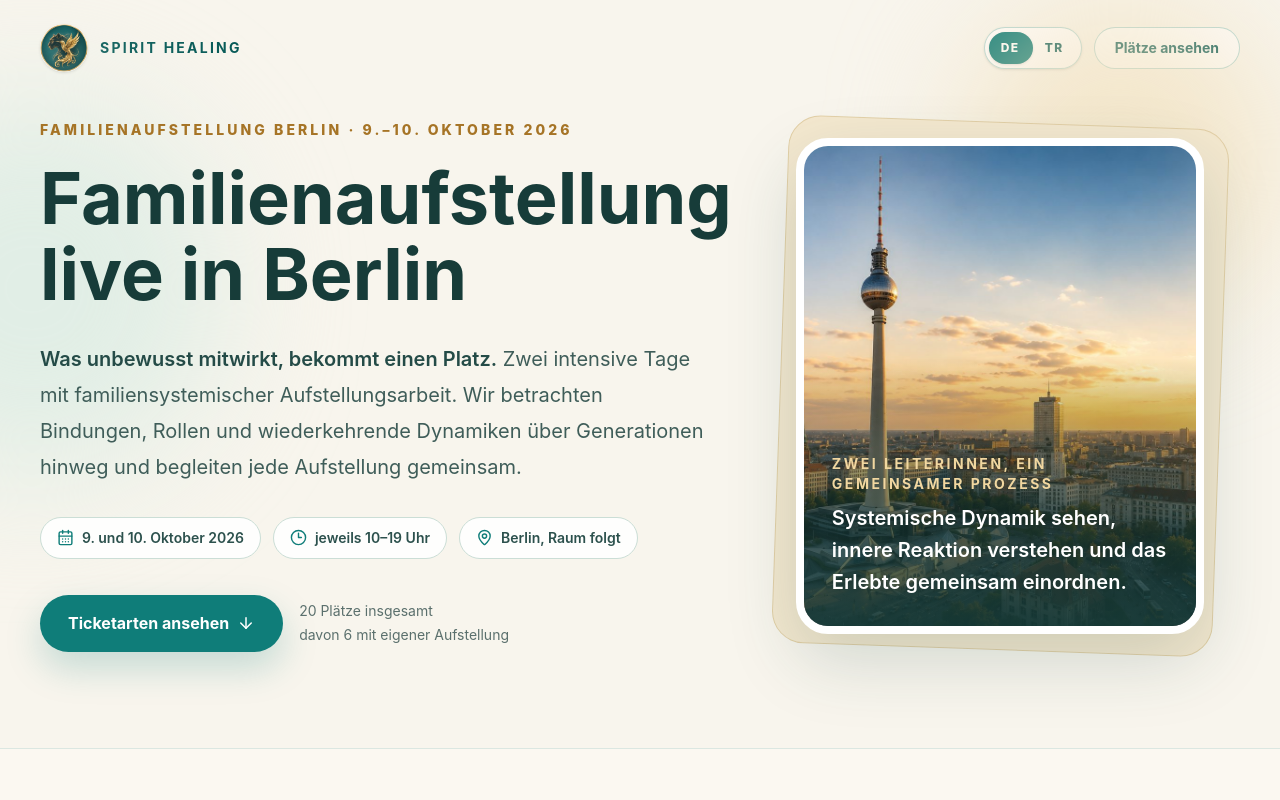
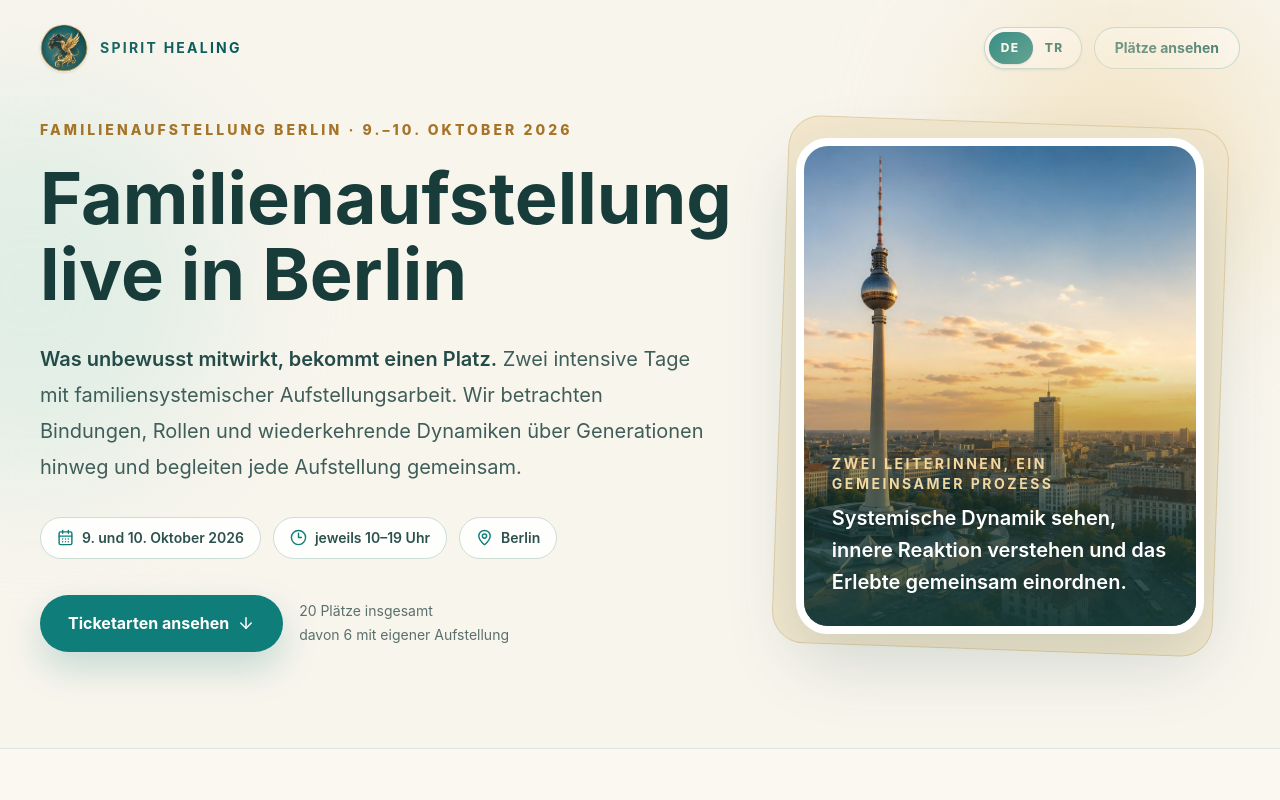
Before and after one commit to Enis1109/spirithealing, a React (Vite) app: page /berlin-live in a window 1280 px wide. Shown: the top 800 px of the page. Built offline with nearby package versions, Linux system fonts and the light colour scheme; no server answers.

Commit message:
Complete Berlin Live event search data (#41)

```diff
--- a/src/content/berlinLiveContent.js
+++ b/src/content/berlinLiveContent.js
@@ -15,7 +15,7 @@ export const berlinLiveContentFields = Object.freeze([
     field({ id: "hero.lead", group: "Einstieg", label: "Einleitung unter der Hauptüberschrift", value: "Zwei intensive Tage mit familiensystemischer Aufstellungsarbeit. Wir betrachten Bindungen, Rollen und wiederkehrende Dynamiken über Generationen hinweg und begleiten jede Aufstellung gemeinsam." }),
     field({ id: "hero.date", group: "Einstieg", label: "Datumsangabe", value: "9. und 10. Oktober 2026", compact: true }),
     field({ id: "hero.time", group: "Einstieg", label: "Uhrzeit", value: "jeweils 10–19 Uhr", compact: true }),
-    field({ id: "hero.location", group: "Einstieg", label: "Ortsangabe", value: "Berlin, Raum folgt", compact: true }),
+    field({ id: "hero.location", group: "Einstieg", label: "Ortsangabe", value: "Berlin", compact: true }),
     field({ id: "hero.cta", group: "Einstieg", label: "Große Schaltfläche", value: "Ticketarten ansehen", compact: true }),
     field({ id: "hero.capacity", group: "Einstieg", label: "Hinweis zur Platzzahl", value: "20 Plätze insgesamt\ndavon 6 mit eigener Aufstellung", compact: true }),
     field({ id: "hero.image-eyebrow", group: "Einstieg", label: "Bildzeile", value: "Zwei Leiterinnen, ein gemeinsamer Prozess", compact: true }),
--- a/src/content/berlinLiveTurkishContent.js
+++ b/src/content/berlinLiveTurkishContent.js
@@ -9,7 +9,7 @@ export const berlinLiveTurkishDefaults = Object.freeze({
   "hero.lead": "İki gün boyunca aile sistemindeki görünmeyen dinamiklere, kuşaklar boyunca tekrarlanan ilişki örüntülerine ve bugün hâlâ taşıdığınız rollere birlikte bakıyoruz. Her aile dizimine birlikte rehberlik ediyor, süreç boyunca size eşlik ediyoruz.",
   "hero.date": "9 ve 10 Ekim 2026",
   "hero.time": "Her iki gün 10.00–19.00",
-  "hero.location": "Berlin · Mekân yakında açıklanacaktır",
+  "hero.location": "Berlin",
   "hero.cta": "Katılım seçeneklerini incele",
   "hero.capacity": "• Toplam 20 kişilik grup\n• 6 kişiye kendi aile dizimini açtırma imkânı",
   "hero.image-eyebrow": "İki uzman. Birlikte yönetilen tek bir aile dizimi süreci.",
--- a/src/seo/pageMeta.js
+++ b/src/seo/pageMeta.js
@@ -395,10 +395,17 @@ export const structuredDataForPath = (pathname, language = "de", providedMeta) =
       eventAttendanceMode: "https://schema.org/OfflineEventAttendanceMode",
       eventStatus: "https://schema.org/EventScheduled",
       image: [socialImageFor(meta)],
+      maximumAttendeeCapacity: 20,
       location: {
         "@type": "Place",
-        name: "Berlin",
-        address: { "@type": "PostalAddress", addressLocality: "Berlin", addressCountry: "DE" },
+        name: "Manoah-Zentrum",
+        address: {
+          "@type": "PostalAddress",
+          streetAddress: "Urbanstraße 118",
+          postalCode: "10967",
+          addressLocality: "Berlin",
+          addressCountry: "DE",
+        },
       },
       organizer: { "@id": organizationId },
       offers: [
```
Also changed, not shown: 1 other file (tests, documents, lock files or other folders).
